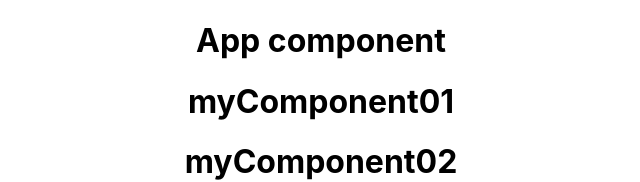
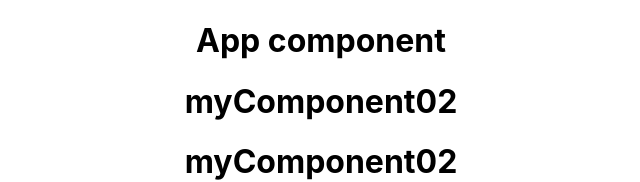
Before and after one commit to pawelmod/course_react_the_complete_guide, a React (Create React App) app: page / in a window 1280 px wide. Shown: the top 182 px of the page, without its empty margins (319-959 px from the left). Built offline with nearby package versions, Linux system fonts and the light colour scheme.

Commit message:
props implementation started

```diff
--- a/src/App.js
+++ b/src/App.js
@@ -9,9 +9,9 @@ class App extends Component {
     return (
       <div className="App">
         <h1>App component</h1>
-          <MyComponent01/>
-          <MyComponent02/>
-          <MyComponent02/>
+        <MyComponent02 stringPar="stringValueAAA" intPar="intValue111"/>
+        <MyComponent02 stringPar="stringValueBBB" intPar="intValue222"></MyComponent02>
+        <MyComponent02 stringPar="stringValueCCC" intPar="intValue333"/>
       </div>
 
     );
--- a/src/MyComponent/MyComponent02.js
+++ b/src/MyComponent/MyComponent02.js
@@ -1,6 +1,6 @@
 import React from 'react';
 
-const myComponent02 = () => {
+const myComponent02 = (props) => {
     return  <h1>myComponent02</h1>;
 }
 
```
Also changed, not shown: 1 other file (tests, documents, lock files or other folders).
